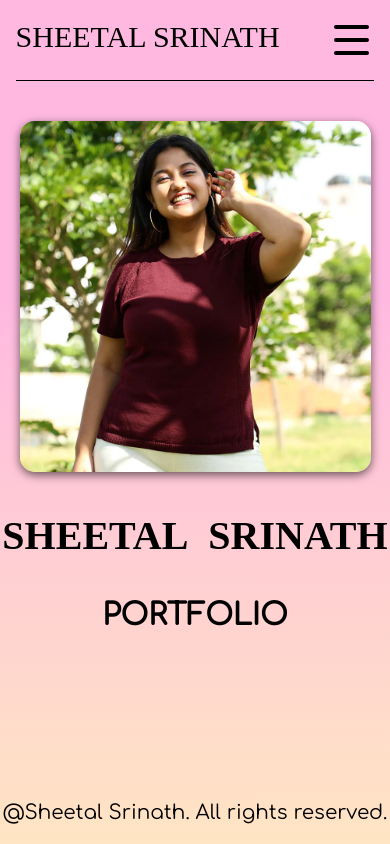
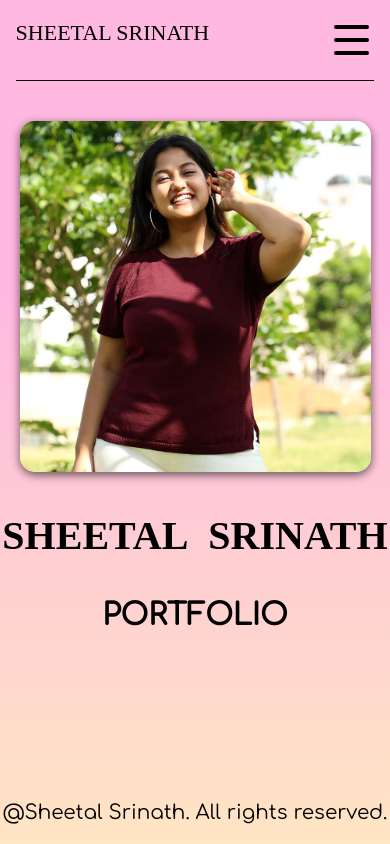
Before and after one commit to shruthihsrinath/sheetal-portfolio, an Angular app: page /home in a window 390 px wide. Built offline with nearby package versions, Linux system fonts and the light colour scheme; a web font is replaced by a local one.

Commit message:
Style changes for different media

```diff
--- a/src/app/commons/header/header.component.css
+++ b/src/app/commons/header/header.component.css
@@ -27,8 +27,11 @@
     display: none;
 }
 
-.name {
+.main {
     flex-grow: 1;
+    display: flex;
+    flex-direction: row;
+    justify-content: space-between;
 }
 
 .name .logo-link {
@@ -54,7 +57,19 @@
     align-self: center;
 }
 
+@media screen and (max-width: 820px) {
+    .name .logo-link {
+        font-size: 22px;
+        height: fit-content;
+    }
+}
+
 @media screen and (max-width: 500px) {
+    .header-container {
+        display: flex;
+        flex-direction: column;
+    }
+
     .home {
         display: none;
     }
@@ -113,10 +128,6 @@
         left: 0px;
     }
 
-    .nav-icon.open {
-        position: absolute;
-    }
-
     .open .icon-bar:nth-child(1) {
         transform: rotate(45deg);
         top: 13px;
@@ -133,28 +144,13 @@
 
     .hamburger-menu {
         float: right;
-        padding-top: 40px;
-    }
-
-    .menu-item {
-        height: 0;
-        margin: 0;
         padding: 0;
-        border: 0;
-        transition: height 4s ease-out;
-        overflow: hidden;
     }
 
     .checked {
         display: flex;
         flex-flow: column;
-        width: 100%;
         list-style: none;
-    }
-
-    .checked>.menu-item {
-        height: 2.5em;
-        transition: height 4s ease-out;
     }
 
     .style-menu {
--- a/src/app/commons/header/header.component.html
+++ b/src/app/commons/header/header.component.html
@@ -1,6 +1,13 @@
 <section class="header-container">
-    <div class="name">
-        <a class="logo-link" routerLink="/home">SHEETAL SRINATH</a>
+    <div class="main">
+        <div class="name">
+            <a class="logo-link" routerLink="/home">SHEETAL SRINATH</a>
+        </div>
+        <button class="hamburger-icon nav-icon" (click)="toggleMenu()" [ngClass]="{'open': isToggle == true }">
+            <span class="icon-bar"></span>
+            <span class="icon-bar"></span>
+            <span class="icon-bar"></span>
+        </button>
     </div>
     <div class="home">
         <a class="style-link" routerLink="/home"> Home </a>
@@ -14,14 +21,10 @@
     <div class="contact">
         <a class="style-link" routerLink="/contact"> Contact </a>
     </div>
-    <button class="hamburger-icon nav-icon" (click)="toggleMenu()" [ngClass]="{'open': isToggle == true }">
-        <span class="icon-bar"></span>
-        <span class="icon-bar"></span>
-        <span class="icon-bar"></span>
-    </button>
     <ul class="hamburger-menu" [ngClass]="{'checked': isToggle == true}">
         <li class="menu-item"><a class="style-menu" routerLink="/home" (click)="toggleMenu()">Home</a></li>
-        <li class="menu-item"><a class="style-menu" routerLink="/portfolio" (click)="toggleMenu()">Portfolio</a></li>
+        <li class="menu-item"><a class="style-menu" routerLink="/portfolio" (click)="toggleMenu()">Portfolio</a>
+        </li>
         <li class="menu-item"><a class="style-menu" routerLink="/about" (click)="toggleMenu()">About</a></li>
         <li class="menu-item"><a class="style-menu" routerLink="/contact" (click)="toggleMenu()">Contact</a></li>
     </ul>
```
